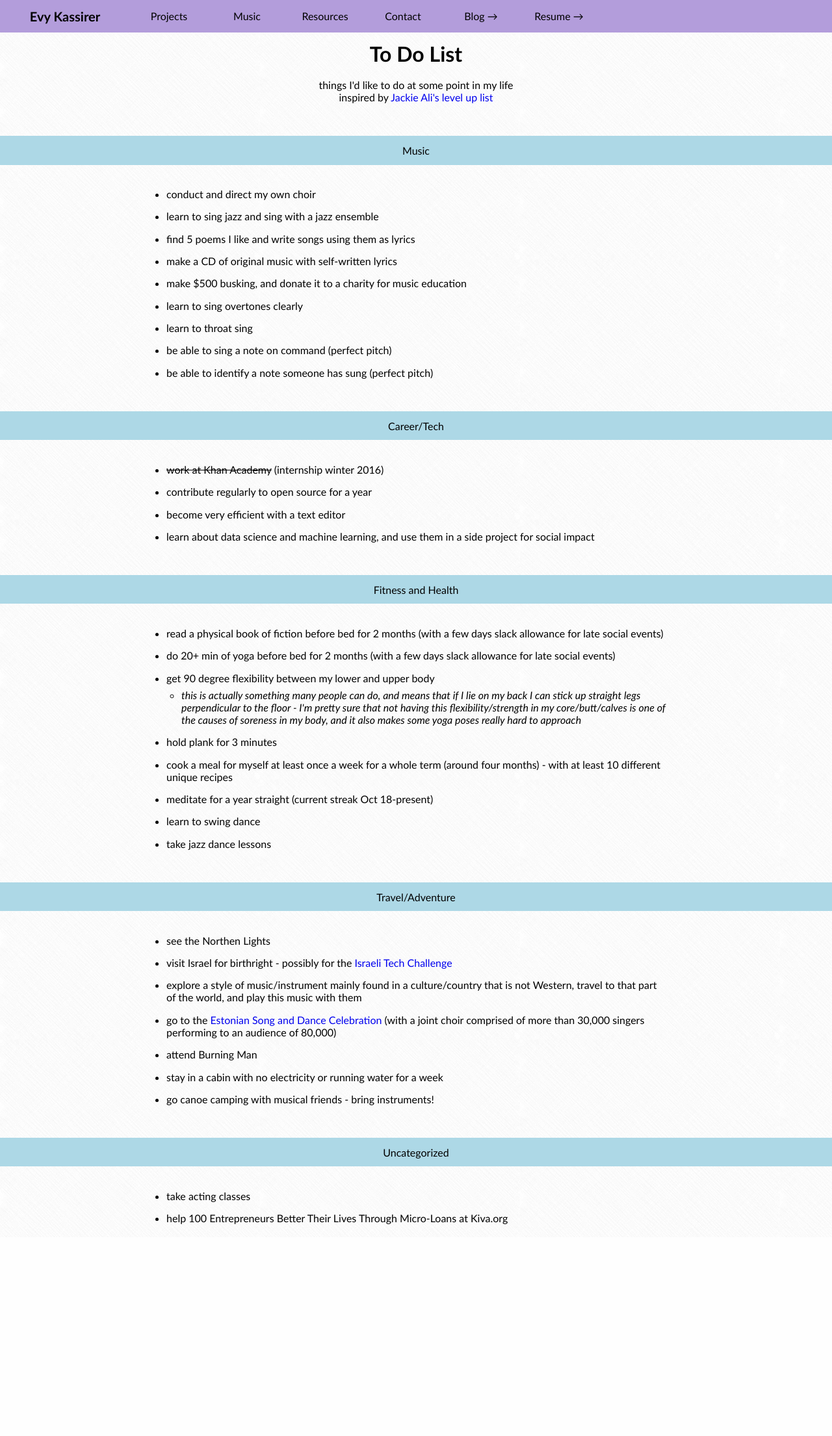
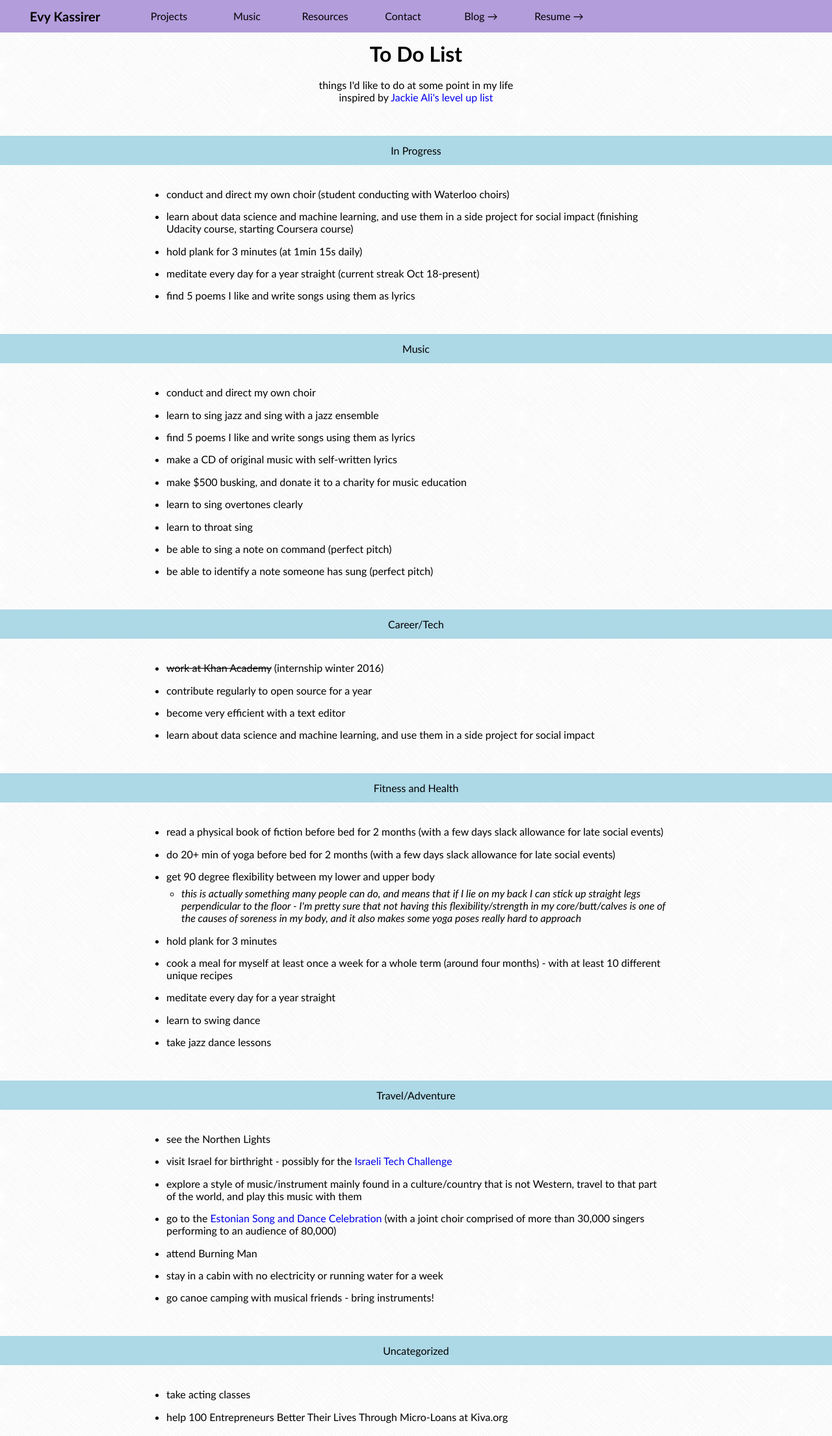
Before and after one commit to evykassirer/personal_website, a Python web app: template templates/todo.html in a window 1280 px wide. Shown: the whole page at 65% size. Before the commit the page ends 1884 px from the top, so only its background shows below. Run offline with Jinja, Linux system fonts and the light colour scheme; the template is opened without the code that fills it, so the values that code supplies are empty.

Commit message:
todo mini fixes

```diff
--- a/templates/todo.html
+++ b/templates/todo.html
@@ -7,6 +7,17 @@
 <h1 class="center">To Do List</h1>
 <br>
 <div class="text center">things I'd like to do at some point in my life <br> inspired by <a href="http://jackieali.me/levelup.html">Jackie Ali's level up list</a></div>
+
+<div class="banner">In Progress</div>
+<div class="text">
+<ul>
+	<li>conduct and direct my own choir (student conducting with Waterloo choirs)</li>
+	<li>learn about data science and machine learning, and use them in a side project for social impact (finishing Udacity course, starting Coursera course)</li>
+	<li>hold plank for 3 minutes (at 1min 15s daily)</li>
+	<li>meditate every day for a year straight (current streak Oct 18-present)</li>
+	<li>find 5 poems I like and write songs using them as lyrics</li>
+</ul>
+</div>
 
 <div class="banner">Music</div>
 <div class="text">
@@ -44,7 +55,7 @@
 		</ul>
 	<li>hold plank for 3 minutes</li>
 	<li>cook a meal for myself at least once a week for a whole term (around four months) - with at least 10 different unique recipes</li>
-	<li>meditate for a year straight (current streak Oct 18-present)</li>
+	<li>meditate every day for a year straight</li>
 	<li>learn to swing dance</li>
 	<li>take jazz dance lessons</li>
 </ul>
```
